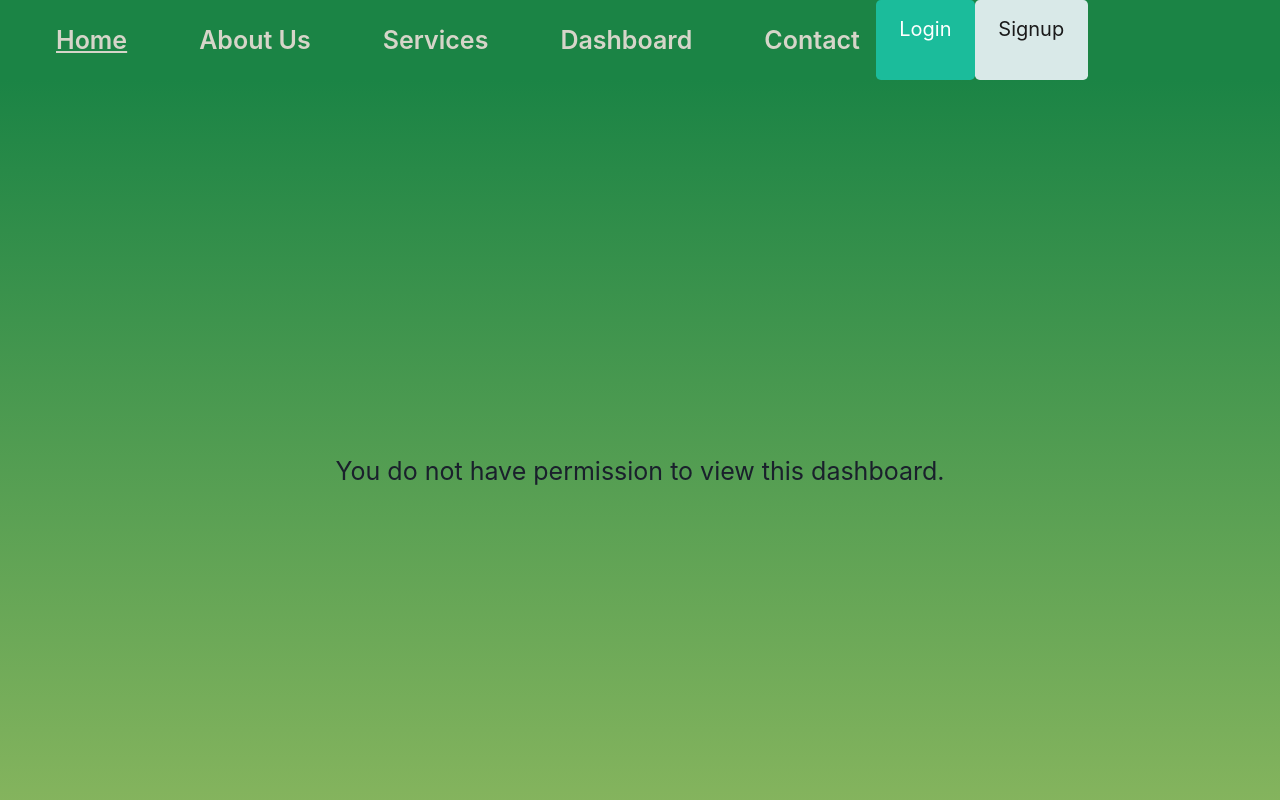
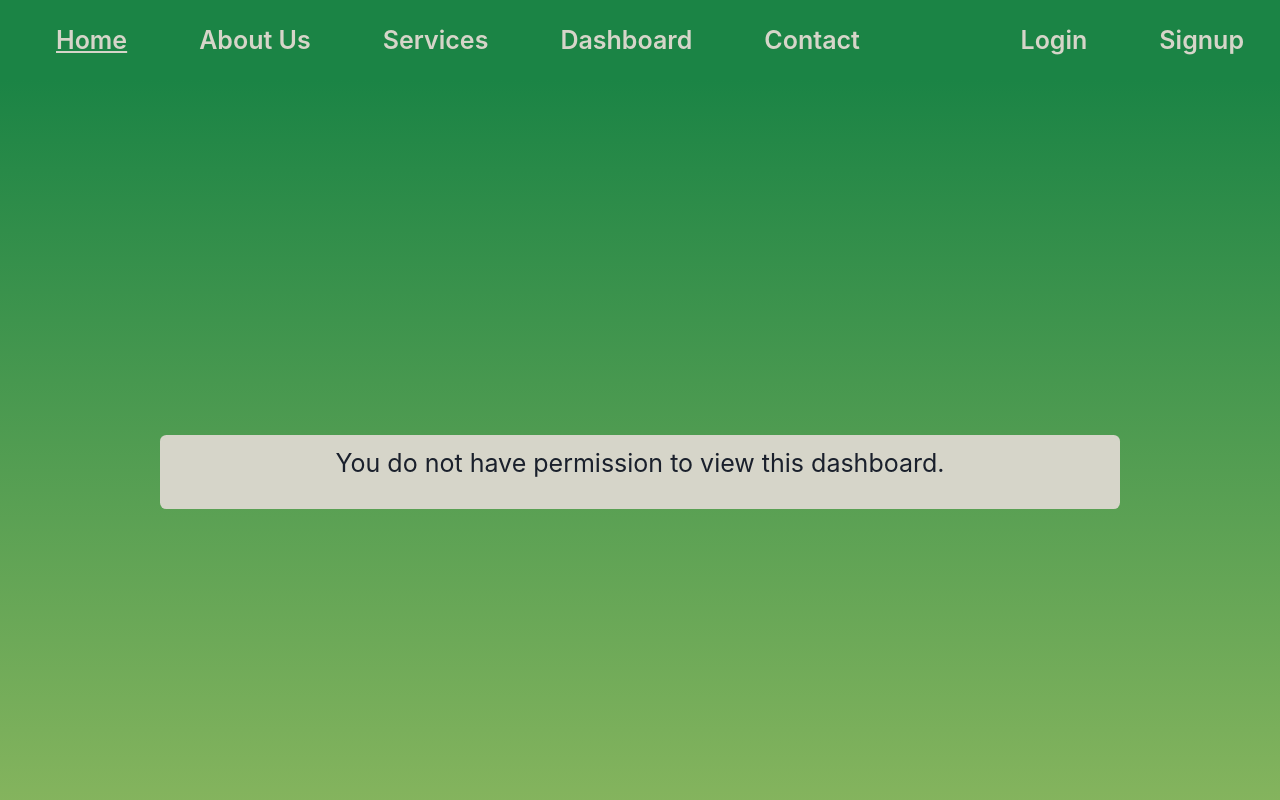
Before and after one commit to MattAJ26/holistic-healing, a React (Vite) app in the folder client/: page /dashboard in a window 1280 px wide. Shown: the top 800 px of the page. Built offline with nearby package versions, Linux system fonts and the light colour scheme; no server answers.

Commit message:
styled login and signup buttons

```diff
--- a/client/src/components/NavTabs.jsx
+++ b/client/src/components/NavTabs.jsx
@@ -162,7 +162,7 @@ export default function NavTabs() {
 
       <Flex
         w="100vw"
-        bgColor="gray.50"
+        bgColor="#1b8445"
         zIndex={20}
         h="100vh"
         pos="fixed"
@@ -254,22 +254,56 @@ export default function NavTabs() {
       {/* The login-signup Menu: */}
 
       <Flex
+        justify="flex-end"
+        align="center"
+        direction="row"
         className="login"
       >
       {Auth.loggedIn() ? (
                   <>
-                  <span>Hey there, {username}!</span>
-                  <button className="btn btn-lg btn-light m-2" onClick={Auth.logout}>
+                  <Text color="#d6d5c9" fontSize="25px">Hey there, {username}!</Text>
+                  <Button
+                  _hover={{ color: '#d6d5c9'}}
+                      fontSize="25px"
+                      color="#d6d5c9"
+                      as="a"
+                      variant="ghost"
+                      aria-lable="Logout"
+                      m={5}
+                      // w="100%"
+                     onClick={Auth.logout}>
                     Logout
-                  </button>
+                  </Button>
                   </>
                 ) : (
                     <>
-                  <Link className="btn btn-lg btn-info m-2" to="/login">
+                  <Link to="/login">
+                  <Button
+                  _hover={{ color: '#d6d5c9'}}
+                      fontSize="25px"
+                      color="#d6d5c9"
+                      as="a"
+                      variant="ghost"
+                      aria-lable="Login"
+                      m={5}
+                      w="auto"
+                    >
                     Login
+                    </Button>
                   </Link>
-                  <Link className="btn btn-lg btn-light m-2" to="/signup">
+                  <Link to="/signup">
+                  <Button
+                  _hover={{ color: '#d6d5c9'}}
+                      fontSize="25px"
+                      color="#d6d5c9"
+                      as="a"
+                      variant="ghost"
+                      aria-lable="Signup"
+                      m={5}
+                      w="auto"
+                    >
                   Signup
+                  </Button>
                   </Link>
                   </>
                 )}
--- a/client/src/components/style/NavTabs.css
+++ b/client/src/components/style/NavTabs.css
@@ -1,4 +1,4 @@
-.navContainer {
+.navTabsContainer {
     display: flex;
     justify-content: space-between;
     margin: 0;
@@ -22,6 +22,6 @@
 }
 
 
-.navTabsContainer {
+/* .navTabsContainer {
 
-}
+} */
--- a/client/src/pages/Dashboard/Dashboard.jsx
+++ b/client/src/pages/Dashboard/Dashboard.jsx
@@ -47,7 +47,7 @@ const Dashboard = () => {
   // Role-based access control
   if (role !== 'Admin') {
     return (
-      <Box p={4}>
+      <Box className="card mainContainer card-rounded w-75 text-center">
         <Text>You do not have permission to view this dashboard.</Text>
       </Box>
      );
```
